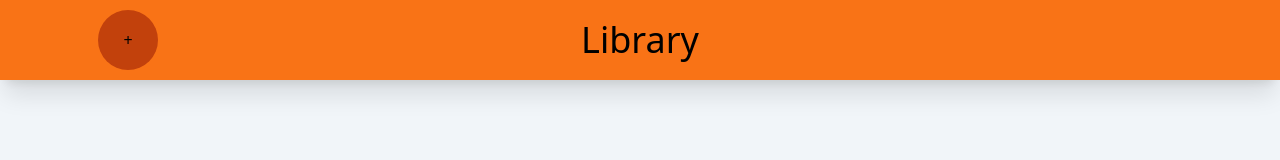
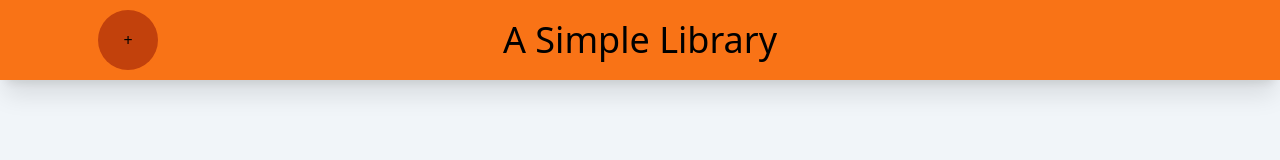
Before and after one commit to DisAP332/Library, a website with bundled scripts: page index.html in a window 1280 px wide. Built offline with nearby package versions, Linux system fonts and the light colour scheme.

Commit message:
changed name to a simple library

```diff
--- a/index.html
+++ b/index.html
@@ -11,7 +11,7 @@
       <button id="add_to_library_toggler">+</button>
     </div>
     <div>
-      <h1>Library</h1>
+      <h1>A Simple Library</h1>
     </div>
     <div></div>
   </header>
```
